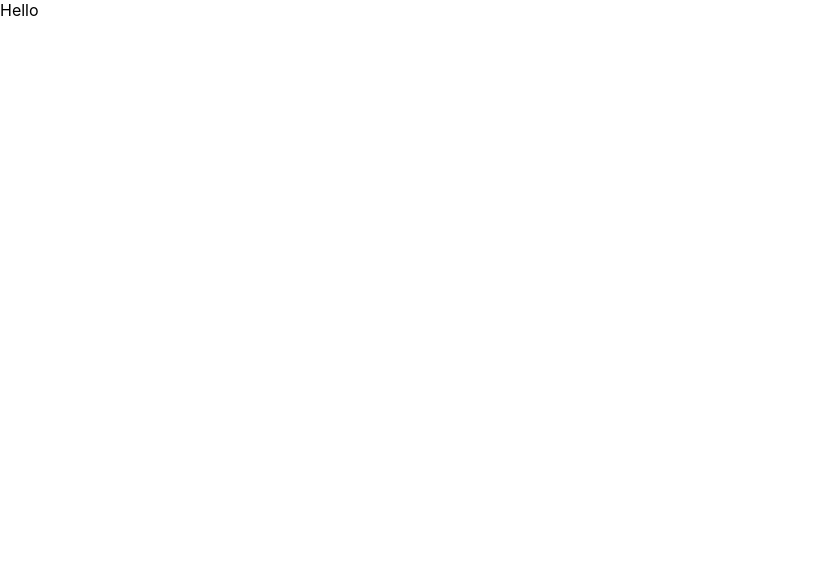
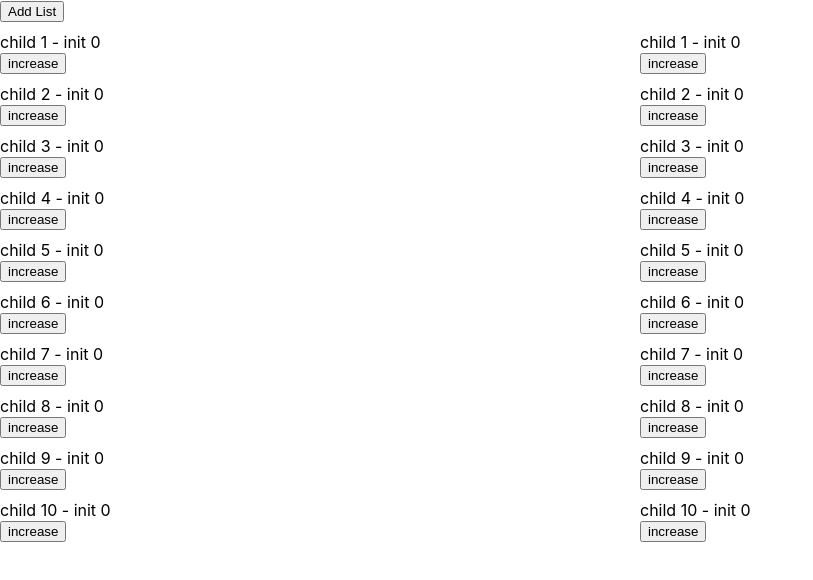
Before and after one commit to frontStudySession/Andy, a React app: page / in a window 1280 px wide. Shown: the top 580 px of the page, without its empty margins (0-813 px from the left). Built offline with nearby package versions, Linux system fonts and the light colour scheme.

Commit message:
Feat: 과제 업로드

```diff
--- a/config/paths.js
+++ b/config/paths.js
@@ -1,13 +1,13 @@
-'use strict';
+"use strict";
 
-const path = require('path');
-const fs = require('fs');
-const getPublicUrlOrPath = require('react-dev-utils/getPublicUrlOrPath');
+const path = require("path");
+const fs = require("fs");
+const getPublicUrlOrPath = require("react-dev-utils/getPublicUrlOrPath");
 
 // Make sure any symlinks in the project folder are resolved:
 // https://github.com/facebook/create-react-app/issues/637
 const appDirectory = fs.realpathSync(process.cwd());
-const resolveApp = relativePath => path.resolve(appDirectory, relativePath);
+const resolveApp = (relativePath) => path.resolve(appDirectory, relativePath);
 
 // We use `PUBLIC_URL` environment variable or "homepage" field to infer
 // "public path" at which the app is served.
@@ -16,30 +16,30 @@ const resolveApp = relativePath => path.resolve(appDirectory, relativePath);
 // We can't use a relative path in HTML because we don't want to load something
 // like /todos/42/static/js/bundle.7289d.js. We have to know the root.
 const publicUrlOrPath = getPublicUrlOrPath(
-  process.env.NODE_ENV === 'development',
-  require(resolveApp('package.json')).homepage,
+  process.env.NODE_ENV === "development",
+  require(resolveApp("package.json")).homepage,
   process.env.PUBLIC_URL
 );
 
-const buildPath = process.env.BUILD_PATH || 'build';
+const buildPath = process.env.BUILD_PATH || "build";
 
 const moduleFileExtensions = [
-  'web.mjs',
-  'mjs',
-  'web.js',
-  'js',
-  'web.ts',
-  'ts',
-  'web.tsx',
-  'tsx',
-  'json',
-  'web.jsx',
-  'jsx',
+  "web.mjs",
+  "mjs",
+  "web.js",
+  "js",
+  "web.ts",
+  "ts",
+  "web.tsx",
+  "tsx",
+  "json",
+  "web.jsx",
+  "jsx",
 ];
 
 // Resolve file paths in the same order as webpack
 const resolveModule = (resolveFn, filePath) => {
-  const extension = moduleFileExtensions.find(extension =>
+  const extension = moduleFileExtensions.find((extension) =>
     fs.existsSync(resolveFn(`${filePath}.${extension}`))
   );
 
@@ -52,26 +52,24 @@ const resolveModule = (resolveFn, filePath) => {
 
 // config after eject: we're in ./config/
 module.exports = {
-  dotenv: resolveApp('.env'),
-  appPath: resolveApp('.'),
+  dotenv: resolveApp(".env"),
+  appPath: resolveApp("."),
   appBuild: resolveApp(buildPath),
-  appPublic: resolveApp('public'),
-  appHtml: resolveApp('public/index.html'),
-  appIndexJs: resolveModule(resolveApp, 'src/index'),
-  appPackageJson: resolveApp('package.json'),
-  appSrc: resolveApp('src'),
-  appTsConfig: resolveApp('tsconfig.json'),
-  appJsConfig: resolveApp('jsconfig.json'),
-  yarnLockFile: resolveApp('yarn.lock'),
-  testsSetup: resolveModule(resolveApp, 'src/setupTests'),
-  proxySetup: resolveApp('src/setupProxy.js'),
-  appNodeModules: resolveApp('node_modules'),
-  appWebpackCache: resolveApp('node_modules/.cache'),
-  appTsBuildInfoFile: resolveApp('node_modules/.cache/tsconfig.tsbuildinfo'),
-  swSrc: resolveModule(resolveApp, 'src/service-worker'),
+  appPublic: resolveApp("public"),
+  appHtml: resolveApp("public/index.html"),
+  appIndexJs: resolveModule(resolveApp, "src/index"),
+  appPackageJson: resolveApp("package.json"),
+  appSrc: resolveApp("."),
+  appTsConfig: resolveApp("tsconfig.json"),
+  appJsConfig: resolveApp("jsconfig.json"),
+  yarnLockFile: resolveApp("yarn.lock"),
+  testsSetup: resolveModule(resolveApp, "src/setupTests"),
+  proxySetup: resolveApp("src/setupProxy.js"),
+  appNodeModules: resolveApp("node_modules"),
+  appWebpackCache: resolveApp("node_modules/.cache"),
+  appTsBuildInfoFile: resolveApp("node_modules/.cache/tsconfig.tsbuildinfo"),
+  swSrc: resolveModule(resolveApp, "src/service-worker"),
   publicUrlOrPath,
 };
 
-
-
 module.exports.moduleFileExtensions = moduleFileExtensions;
--- a/config/webpack.config.js
+++ b/config/webpack.config.js
@@ -314,7 +314,9 @@ module.exports = function (webpackEnv) {
         // Support React Native Web
         // https://www.smashingmagazine.com/2016/08/a-glimpse-into-the-future-with-react-native-for-web/
         "react-native": "react-native-web",
-        "@app": path.resolve(__dirname, "../src/app"),
+        "@app": path.resolve(__dirname, "../src"),
+        "@assets": path.resolve(__dirname, "../assets"),
+        "@schema": path.resolve(__dirname, "../schema"),
         // Allows for better profiling with ReactDevTools
         ...(isEnvProductionProfile && {
           "react-dom$": "react-dom/profiling",
--- a/package.json
+++ b/package.json
@@ -51,6 +51,7 @@
     "semver": "^7.3.5",
     "source-map-loader": "^3.0.0",
     "style-loader": "^3.3.1",
+    "styled-components": "^6.1.8",
     "tailwindcss": "^3.0.2",
     "terser-webpack-plugin": "^5.2.5",
     "typescript": "^5.3.3",
--- /dev/null
+++ b/schema/constants/constant.ts
@@ -0,0 +1,3 @@
+export const a = () => {
+  return 1;
+};
--- a/src/App.tsx
+++ b/src/App.tsx
@@ -1,8 +1,52 @@
-import "./App.css";
-import { Hello } from "@app/Hello";
+import { useState } from "react";
+import styled from "styled-components";
+import { Child } from "@app/components/Child";
 
+const List = styled.div`
+  display: flex;
+  align-items: flex-start;
+`;
+
+const Right = styled.div`
+  flex: auto;
+`;
+const Left = styled.div`
+  flex: auto;
+`;
+
+const data = Array(10)
+  .fill(0)
+  .map((_, i) => i + 1);
 function App() {
-  return <Hello />;
+  const [mult, setMult] = useState(1);
+  const list = data.map((d) => d * mult);
+  return (
+    <div className="App">
+      <header className="App-header">
+        <div>
+          <button
+            onClick={() => {
+              setMult((n) => n + 1);
+            }}
+          >
+            Add List
+          </button>
+        </div>
+        <List>
+          <Right>
+            {list.map((n, i) => {
+              return <Child key={n} idx={n} />;
+            })}
+          </Right>
+          <Left>
+            {list.map((n, i) => {
+              return <Child key={i} idx={n} />;
+            })}
+          </Left>
+        </List>
+      </header>
+    </div>
+  );
 }
 
 export default App;
--- /dev/null
+++ b/src/components/Child.tsx
@@ -0,0 +1,22 @@
+import styled from "styled-components";
+import { useState } from "react";
+
+const Wrapper = styled.div`
+  margin-top: 10px;
+`;
+export const Child = ({ idx }: { idx: number }) => {
+  const [count, setCount] = useState(0);
+  return (
+    <Wrapper>
+      child {idx} - init {count}
+      <br />
+      <button
+        onClick={() => {
+          setCount((n) => n + 1);
+        }}
+      >
+        increase
+      </button>
+    </Wrapper>
+  );
+};
--- /dev/null
+++ b/src/components/Test.tsx
@@ -0,0 +1,3 @@
+export const Test = () => {
+  return <div>TEST</div>;
+};
--- /dev/null
+++ b/src/helpers/TestHelper.tsx
@@ -0,0 +1,3 @@
+export const TestHelper = () => {
+  return <div>TestHelper</div>;
+};
--- a/tsconfig.json
+++ b/tsconfig.json
@@ -13,7 +13,7 @@
     "noImplicitAny": true,
     "strictNullChecks": true
   },
-  "include": ["./src"],
+  "include": ["./src", "schema"],
   "exclude": ["node_modules", "build"],
   "extends": "./tsconfig.paths.json"
 }
--- a/tsconfig.paths.json
+++ b/tsconfig.paths.json
@@ -1,8 +1,10 @@
 {
   "compilerOptions": {
-    "baseUrl": "src",
+    "baseUrl": ".",
     "paths": {
-      "@app/*": ["app/*"]
+      "@app/*": ["src/*"],
+      "@assets/*": ["assets/*"],
+      "@schema/*": ["schema/*"]
     }
   }
 }
```
Also changed, not shown: assets/icons/icon.svg (added), 1 other file (tests, documents, lock files or other folders).
